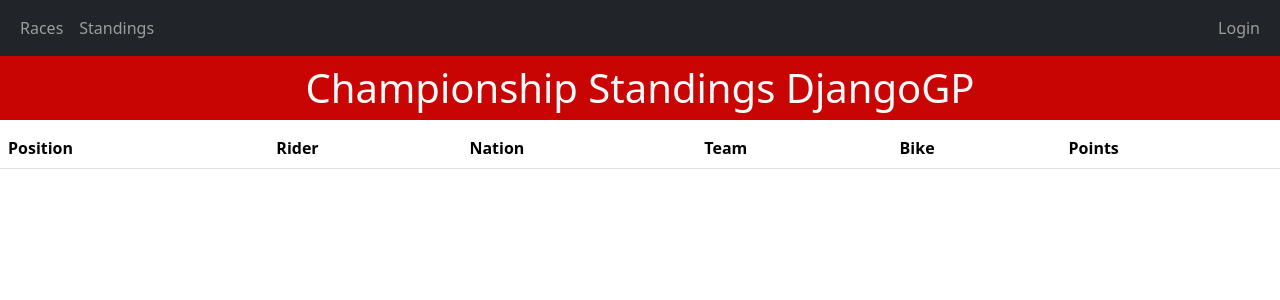
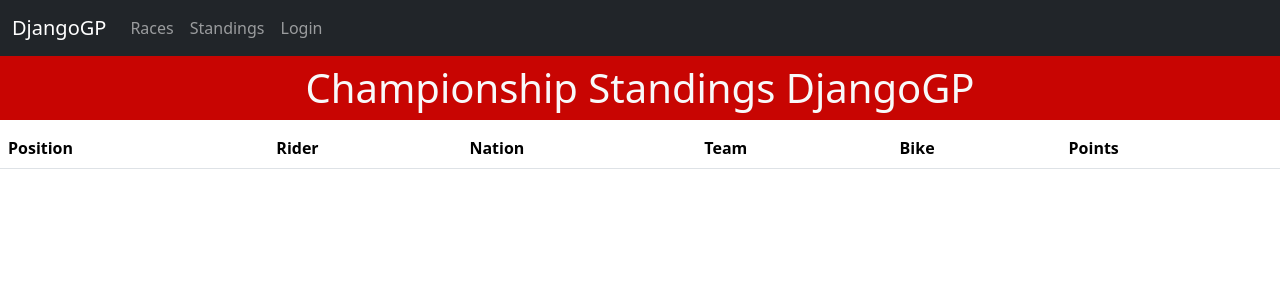
Before and after one commit to FilippoBellei/DjangoGP, a Django app: page / in a window 1280 px wide. Shown: the top 300 px of the page. Run offline with Django 4.2, Linux system fonts and the light colour scheme; data that the repository does not hold is empty.

Commit message:
Update base navbar

```diff
--- a/templates/base.html
+++ b/templates/base.html
@@ -18,18 +18,24 @@
     <header>
         <nav class="navbar navbar-expand-lg navbar-dark bg-dark">
             <div class="container-fluid">
-                <ul class="navbar-nav">
+                <span class="navbar-brand">DjangoGP</span>
+                <button class="navbar-toggler" type="button" data-bs-toggle="collapse" data-bs-target="#navbarToggler"
+                    aria-controls="navbarToggler" aria-expanded="false" aria-label="Toggle navigation">
+                    <span class="navbar-toggler-icon"></span>
+                </button>
+                <div class="collapse navbar-collapse" id="navbarToggler">
+                    <ul class="navbar-nav me-auto mb-2 mb-lg-0">
                         <li class="nav-item"><a href="{% url 'djangogp:race_list' %}" class="nav-link">Races</a></li>
-                    <li class="nav-item"><a href="{% url 'djangogp:rider_list' %}" class="nav-link">Standings</a></li>
-                </ul>
-                <ul class="navbar-nav">
+                        <li class="nav-item"><a href="{% url 'djangogp:rider_list' %}" class="nav-link">Standings</a>
+                        </li>
                         {% if user.is_anonymous %}
                         <li class="nav-item"><a href="{% url 'login' %}" class="nav-link">Login</a></li>
                         {% else %}
                         <span class="navbar-text text-danger">{{user.username}}</span>
-                    <li class="nav-item"><a href="{% url 'logout' %}" class="nav-link">Logout</a></li>
+                        <li class="nav-item"> <a href="{% url 'logout' %}" class="nav-link">Logout</a></li>
                         {% endif %}
                     </ul>
+                </div>
             </div>
         </nav>
     </header>
```
Also changed, not shown: README.md. Lines whose indentation alone changed are shown as unchanged.
